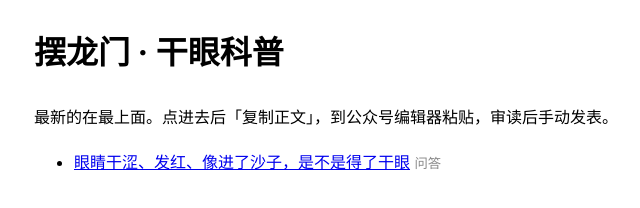
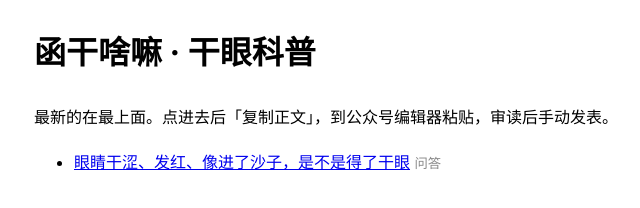
Before and after one commit to Dr-Madi/hanganshama, a plain HTML site: page index.html in a window 1280 px wide. Shown: the whole page, without its empty margins (286-926 px from the left). Drawn offline with Linux system fonts and the light colour scheme.

Commit message:
sync: 同步函干啥嘛文章与粘贴版（1 篇）

```diff
--- a/index.html
+++ b/index.html
@@ -1,9 +1,9 @@
 <!doctype html>
 <html lang="zh-CN"><head><meta charset="utf-8"><meta name="viewport" content="width=device-width, initial-scale=1">
-<meta name="robots" content="noindex"><title>摆龙门粘贴版</title>
+<meta name="robots" content="noindex"><title>函干啥嘛粘贴版</title>
 <style>body{font-family:-apple-system,"PingFang SC","Microsoft YaHei",sans-serif;max-width:640px;margin:24px auto;padding:0 16px;line-height:1.8}
 small{color:#888}</style></head><body>
-<h1>摆龙门 · 干眼科普</h1><p>最新的在最上面。点进去后「复制正文」，到公众号编辑器粘贴，审读后手动发表。</p>
+<h1>函干啥嘛 · 干眼科普</h1><p>最新的在最上面。点进去后「复制正文」，到公众号编辑器粘贴，审读后手动发表。</p>
 <ul>
 <li><a href="data/%E5%B9%B2%E7%9C%BC%E5%85%AC%E4%BC%97%E5%8F%B7/%E7%9C%BC%E5%B9%B2%E5%8F%91%E7%BA%A2_%E6%98%AF%E4%B8%8D%E6%98%AF%E5%BE%97%E4%BA%86%E5%B9%B2%E7%9C%BC/paste.html">眼睛干涩、发红、像进了沙子，是不是得了干眼</a> <small>问答</small></li>
 </ul></body></html>
```
